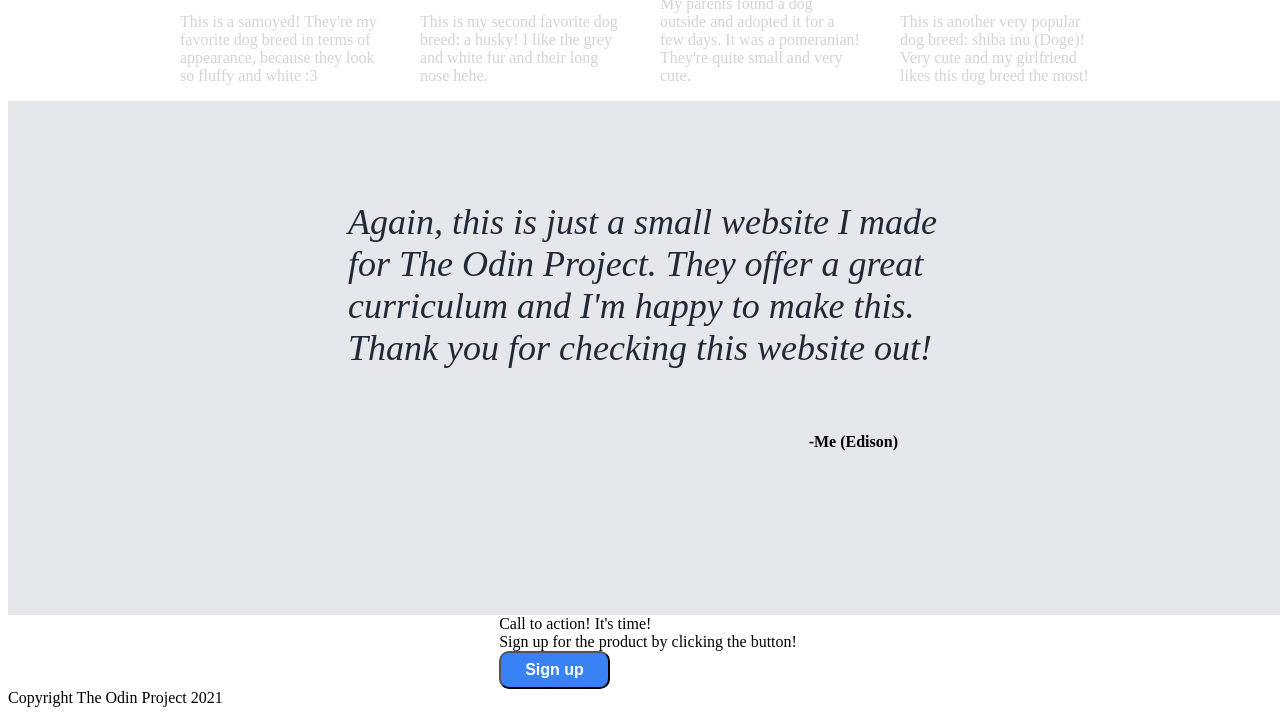
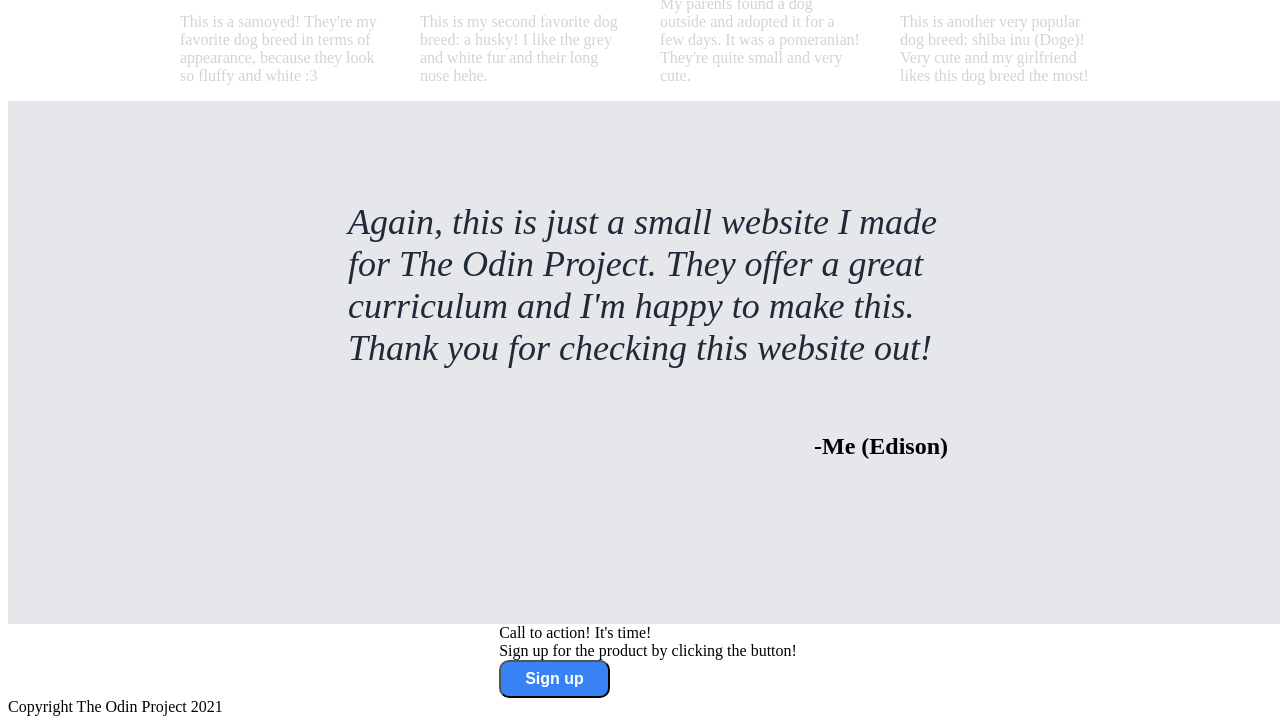
Before and after one commit to edi0328/landing-page, a plain HTML site: page index.html in a window 1280 px wide. Shown: the part 855-1579 px from the top of the page. Drawn offline with Linux system fonts and the light colour scheme.

Commit message:
Shift quoter to right

```diff
--- a/style.css
+++ b/style.css
@@ -131,7 +131,8 @@ img {
     display: flex;
     justify-content: flex-end;
     align-items: center;
+    font-size: 24px;
     font-weight: bold;
-    width: 500px;
+    width: 600px;
     margin: 64px 0;
 }
```
